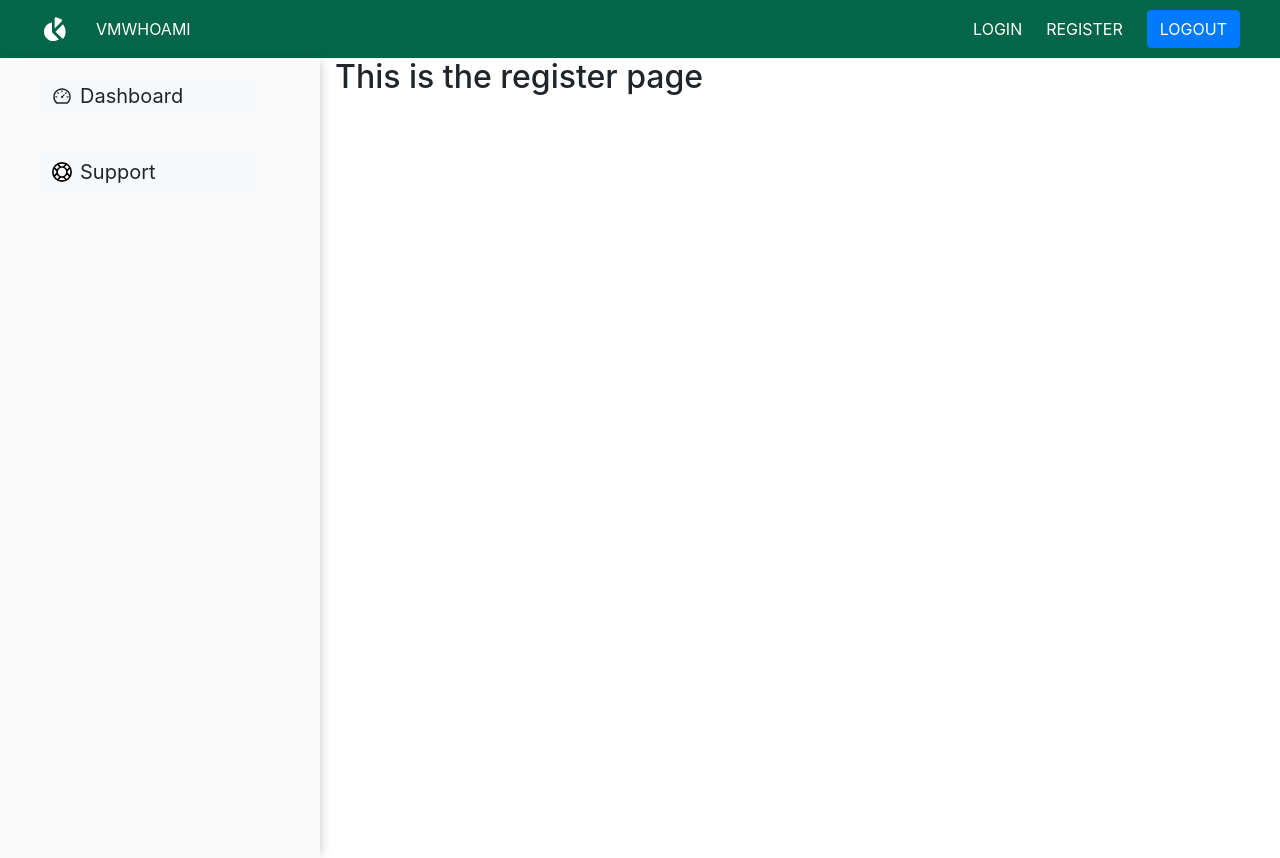
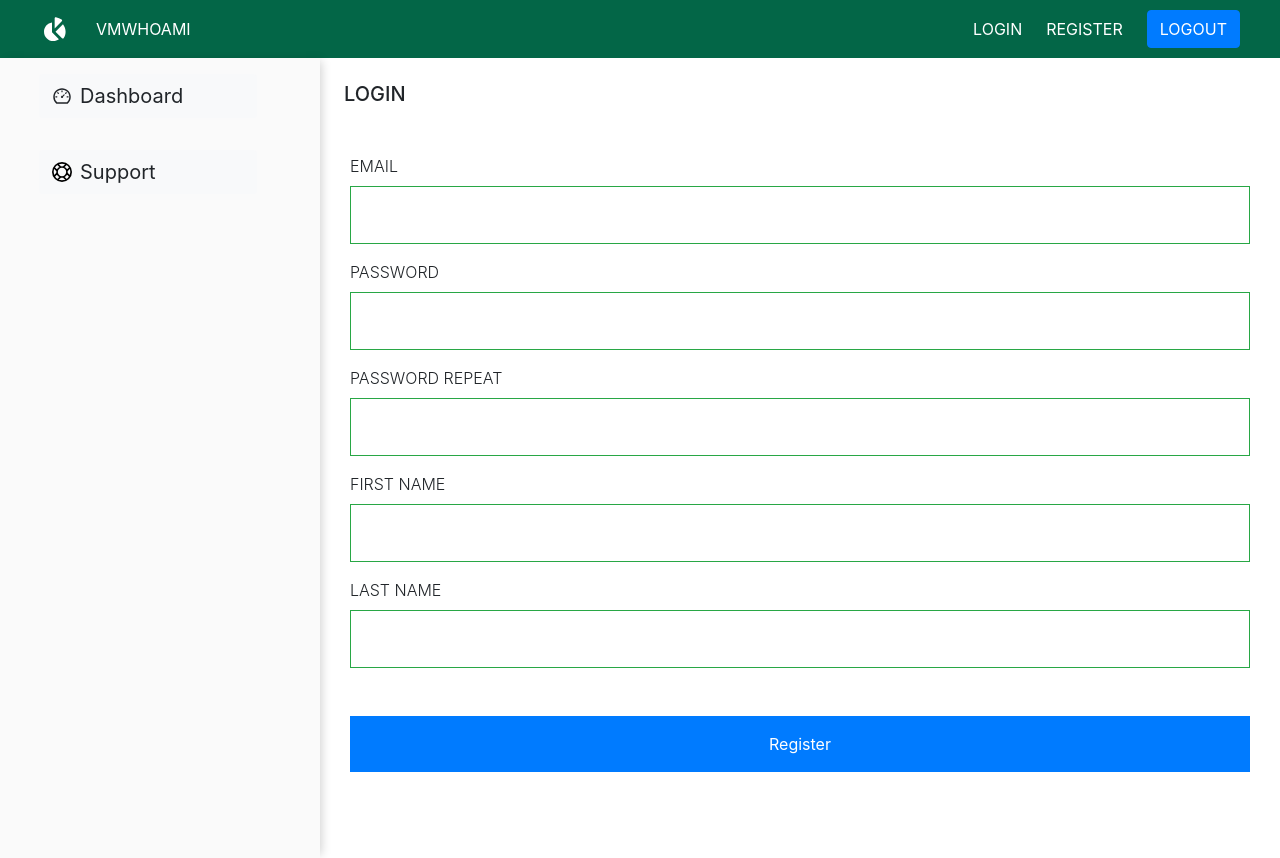
Before and after one commit to vmwhoami/qoobus_test, a React (Create React App) app: page /register in a window 1280 px wide. Built offline with nearby package versions, Linux system fonts and the light colour scheme; no server answers; what miragejs would draw is missing.

Commit message:
Add the use form and Input  components

```diff
--- /dev/null
+++ b/src/components/formInput/formInput.js
@@ -0,0 +1,35 @@
+import React from 'react';
+import PropTypes from 'prop-types';
+
+const FormInput = ({
+  groupClass, inputClass, handleChange, labelClass, label, ...otherProps
+}) => (
+  <div className={groupClass}>
+
+    {
+      label
+        ? (
+          <label htmlFor={label} className={labelClass || null}>
+            {label}
+          </label>
+        )
+        : null
+    }
+    { /* eslint-disable-next-line  */}
+    <input id={label} className={inputClass} onChange={handleChange} {...otherProps} />
+  </div>
+);
+
+FormInput.defaultProps = {
+  label: null,
+  labelClass: null,
+};
+FormInput.propTypes = {
+  groupClass: PropTypes.string.isRequired,
+  inputClass: PropTypes.string.isRequired,
+  handleChange: PropTypes.func.isRequired,
+  labelClass: PropTypes.string,
+  label: PropTypes.string,
+};
+
+export default FormInput;
--- /dev/null
+++ b/src/components/useForm/useForm.js
@@ -0,0 +1,27 @@
+import { useState } from 'react';
+
+const useForm = () => {
+  const [values, setValues] = useState({
+    email: '',
+    password: '',
+    passwordRepeat: '',
+    firstName: '',
+    lastName: '',
+  });
+
+  const [errors, setErrors] = useState({});
+
+  const handleChange = (e) => {
+    const { name, value } = e.target;
+    setValues({
+      ...values,
+      [name]: value,
+    });
+  };
+
+  return {
+    handleChange, values, errors, setErrors,
+  };
+};
+
+export default useForm;
--- a/src/pages/Login.js
+++ b/src/pages/Login.js
@@ -1,10 +1,61 @@
 import React from 'react';
+import { Row, Button, Form } from 'react-bootstrap';
 import Layout from '../components/layout';
+import FormInput from '../components/formInput/formInput';
+import useForm from '../components/useForm/useForm';
 
-const Login = () => (
-  <Layout>
-    <h2>Login page</h2>
-  </Layout>
-);
+const Login = () => {
+  const { values, handleChange } = useForm();
+  const handleSubmit = () => {
+
+  };
+  return (
+    <Layout>
+      <Row>
+        <Row className="d-flex mx-0 p-4 align-items-center w-100 justify-content-between">
+          <h5 className="text-uppercase">Login</h5>
+
+        </Row>
+
+        <Form onSubmit={handleSubmit} className="col-12">
+          <Form.Group className="mb-3 d-flex flex-column col-12">
+            <FormInput
+              groupClass="d-flex flex-column px-0 pt-3"
+              inputClass="p-3  border border-success"
+              labelClass="text-uppercase font-weight-light"
+              name="email"
+              label="email"
+              type="email"
+              handleChange={handleChange}
+              value={values.email}
+            />
+
+            <FormInput
+              groupClass="d-flex flex-column px-0 pt-3"
+              inputClass="p-3  border border-success"
+              labelClass="text-uppercase font-weight-light"
+              name="password"
+              label="Password"
+              type="password"
+              autoComplete="current-password"
+              handleChange={handleChange}
+              value={values.password}
+            />
+
+            <Form.Group className="d-flex flex-column px-0 pt-5">
+              <Button
+                className="btn-flat py-3  text-center rounded-0 border-0"
+                type="submit"
+              >
+                Login
+              </Button>
+            </Form.Group>
+          </Form.Group>
+        </Form>
+
+      </Row>
+    </Layout>
+  );
+};
 
 export default Login;
--- a/src/pages/Register.js
+++ b/src/pages/Register.js
@@ -1,10 +1,94 @@
 import React from 'react';
+import { Row, Button, Form } from 'react-bootstrap';
 import Layout from '../components/layout';
+import FormInput from '../components/formInput/formInput';
+import useForm from '../components/useForm/useForm';
 
-const Register = () => (
-  <Layout>
-    <h2>This is the register page</h2>
-  </Layout>
-);
+const Register = () => {
+  const { values, handleChange } = useForm();
+  const handleSubmit = () => {
+  };
+
+  return (
+    <Layout>
+      <Row>
+        <Row className="d-flex mx-0 p-4 align-items-center w-100 justify-content-between">
+          <h5 className="text-uppercase">Login</h5>
+
+        </Row>
+
+        <Form onSubmit={handleSubmit} className="col-12">
+          <Form.Group className="mb-3 d-flex flex-column col-12">
+            <FormInput
+              groupClass="d-flex flex-column px-0 pt-3"
+              inputClass="p-3  border border-success"
+              labelClass="text-uppercase font-weight-light"
+              name="email"
+              label="email"
+              type="email"
+              handleChange={handleChange}
+              value={values.email}
+            />
+
+            <FormInput
+              groupClass="d-flex flex-column px-0 pt-3"
+              inputClass="p-3  border border-success"
+              labelClass="text-uppercase font-weight-light"
+              name="password"
+              label="Password"
+              type="password"
+              autoComplete="current-password"
+              handleChange={handleChange}
+              value={values.password}
+            />
+
+            <FormInput
+              groupClass="d-flex flex-column px-0 pt-3"
+              inputClass="p-3  border border-success"
+              labelClass="text-uppercase font-weight-light"
+              name="passwordRepeat"
+              label="Password Repeat"
+              type="password"
+              handleChange={handleChange}
+              value={values.passwordRepeat}
+            />
+
+            <FormInput
+              groupClass="d-flex flex-column px-0 pt-3"
+              inputClass="p-3  border border-success"
+              labelClass="text-uppercase font-weight-light"
+              name="firstName"
+              label="First Name"
+              type="text"
+              handleChange={handleChange}
+              value={values.firstName}
+            />
+
+            <FormInput
+              groupClass="d-flex flex-column px-0 pt-3"
+              inputClass="p-3  border border-success"
+              labelClass="text-uppercase font-weight-light"
+              name="lastName"
+              label="Last Name"
+              type="text"
+              handleChange={handleChange}
+              value={values.lastName}
+            />
+
+            <Form.Group className="d-flex flex-column px-0 pt-5">
+              <Button
+                className="btn-flat py-3  text-center rounded-0 border-0"
+                type="submit"
+              >
+                Register
+              </Button>
+            </Form.Group>
+          </Form.Group>
+        </Form>
+
+      </Row>
+    </Layout>
+  );
+};
 
 export default Register;
```
Also changed, not shown: src/components/useForm/validateInfo.js (added, +24 -0 lines).
